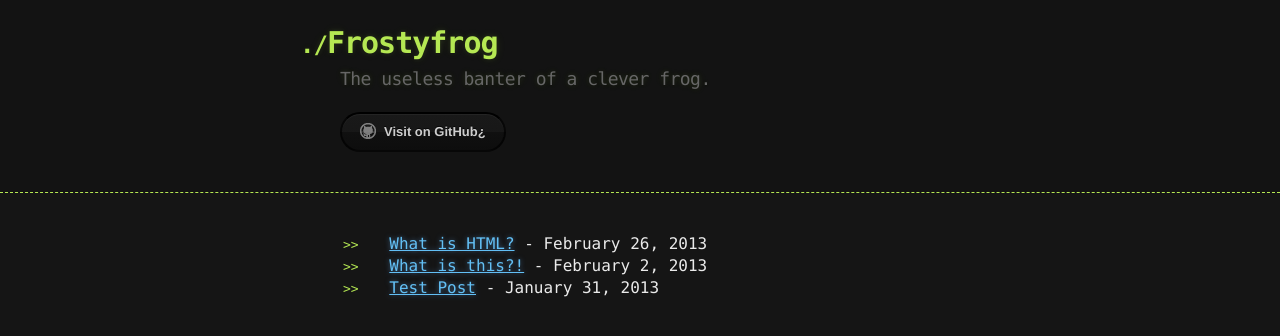
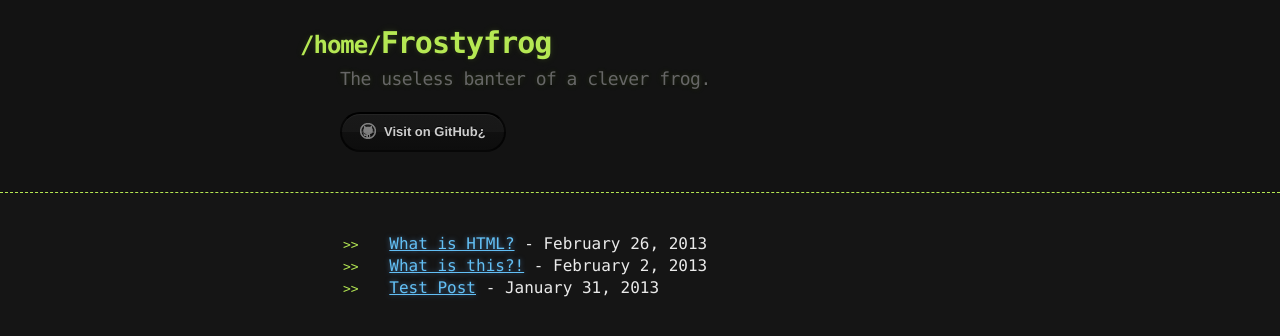
Before and after one commit to frostyfrog/frostyfrog.github.com, a Jekyll site: the page built from index.html, in a window 1280 px wide. Shown: the top 336 px of the page. Built offline with Jekyll 4.4.1, drawn with Linux system fonts in a browser that asks for light colours; comment, search, counter and statistics services are not loaded.

Commit message:
Added page titles. Changed ./ to /home/. Added CNAME.

```diff
--- /dev/null
+++ b/CNAME
@@ -0,0 +1 @@
+blog.frostyfrog.net
--- a/_layouts/main.html
+++ b/_layouts/main.html
@@ -4,7 +4,7 @@
 <meta charset='utf-8' />
 <link rel='stylesheet' type='text/css' href='/stylesheets/stylesheet.css' media='screen' />
 <link rel='stylesheet' type='text/css' href='/stylesheets/pygment_trac.css' media='screen' />
-<title>Frostyfrog's Blog</title>
+<title>{% if page.title != "main" %}{{ page.title }} - {% endif %}Frostyfrog's Blog</title>
 </head>
 <body>
 <header>
--- a/stylesheets/stylesheet.css
+++ b/stylesheets/stylesheet.css
@@ -62,7 +62,7 @@ header a {
 }
 
 header h1:before {
-  content: "./";
+  content: "/home/";
   font-size: 24px;
 }
 
```
